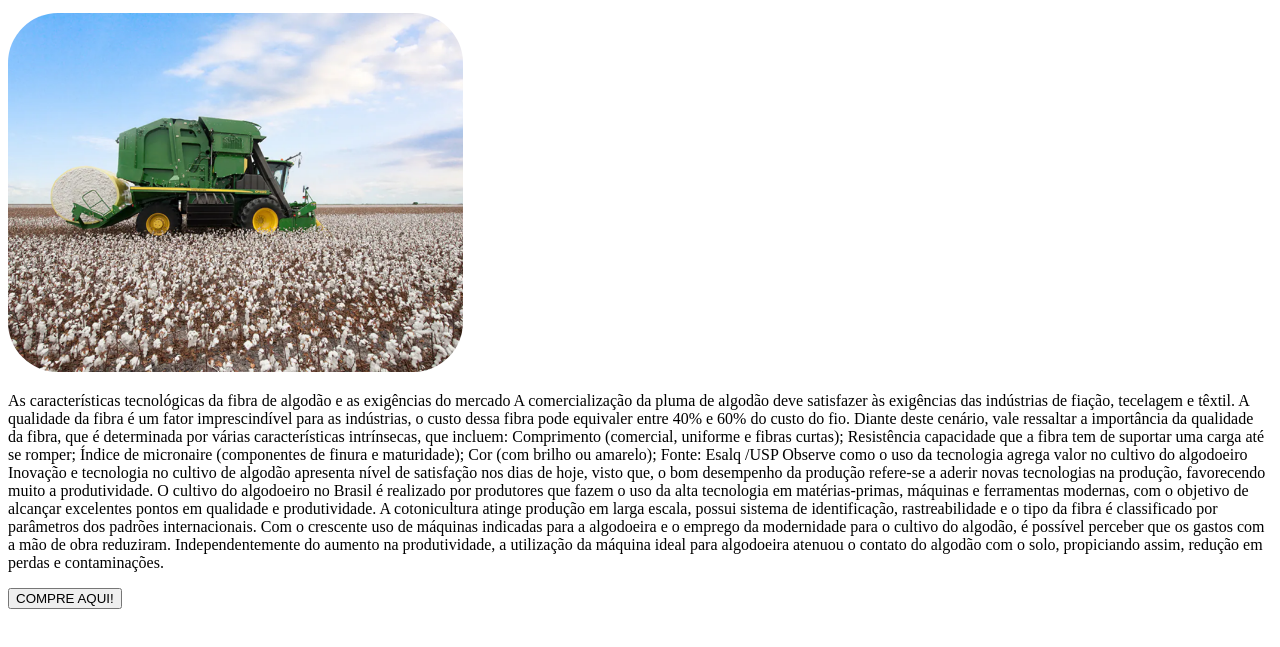
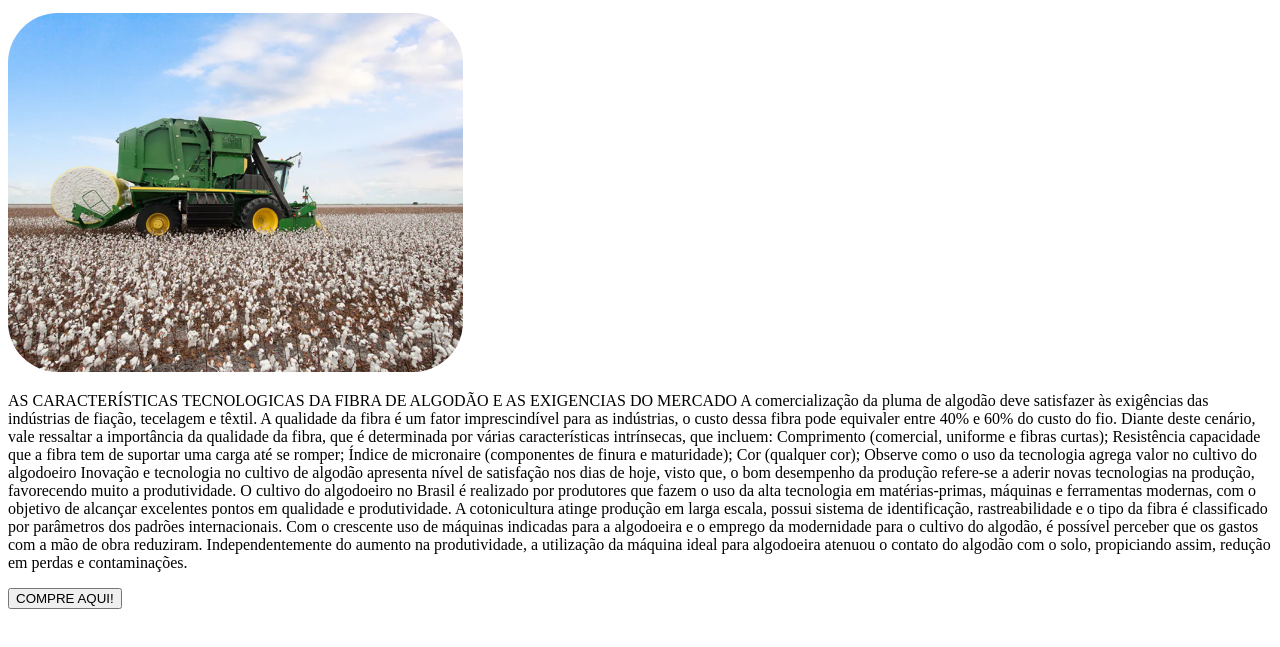
Before and after one commit to namoradosdarhizinha/fibramaster, a plain HTML site: page index.html in a window 1280 px wide. Shown: the part 119-766 px from the top of the page. Drawn offline with Linux system fonts and the light colour scheme.

Commit message:
jgddfjdjvc

```diff
--- a/index.html
+++ b/index.html
@@ -19,16 +19,18 @@
 
 </section>
 <section>
-<p> As características tecnológicas da fibra de algodão e as exigências do mercado
+<p> AS CARACTERÍSTICAS TECNOLOGICAS DA FIBRA DE ALGODÃO E AS EXIGENCIAS DO MERCADO
+
     A comercialização da pluma de algodão deve satisfazer às exigências das indústrias de fiação, tecelagem e têxtil. A qualidade da fibra é um fator imprescindível para as indústrias, o custo dessa fibra pode equivaler entre 40% e 60% do custo do fio.
 
     Diante deste cenário, vale ressaltar a importância da qualidade da fibra, que é determinada por várias características intrínsecas, que incluem:
 
+
     Comprimento (comercial, uniforme e fibras curtas);
     Resistência capacidade que a fibra tem de suportar uma carga até se romper;
     Índice de micronaire (componentes de finura e maturidade);
-    Cor (com brilho ou amarelo);
-    Fonte: Esalq /USP
+    Cor (qualquer cor);
+
 
     Observe como o uso da tecnologia agrega valor no cultivo do algodoeiro
     Inovação e tecnologia no cultivo de algodão apresenta nível de satisfação nos dias de hoje, visto que, o bom desempenho da produção refere-se a aderir novas tecnologias na produção, favorecendo muito a produtividade.
```
